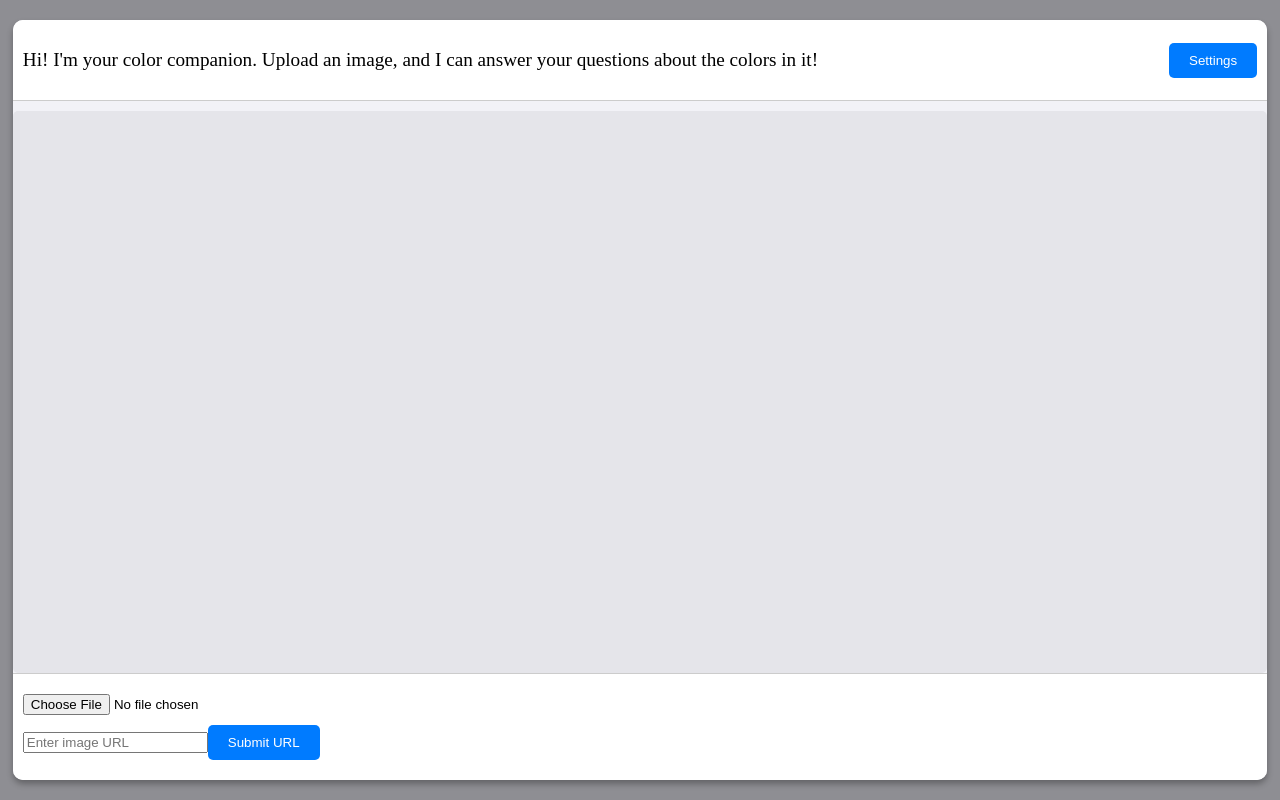
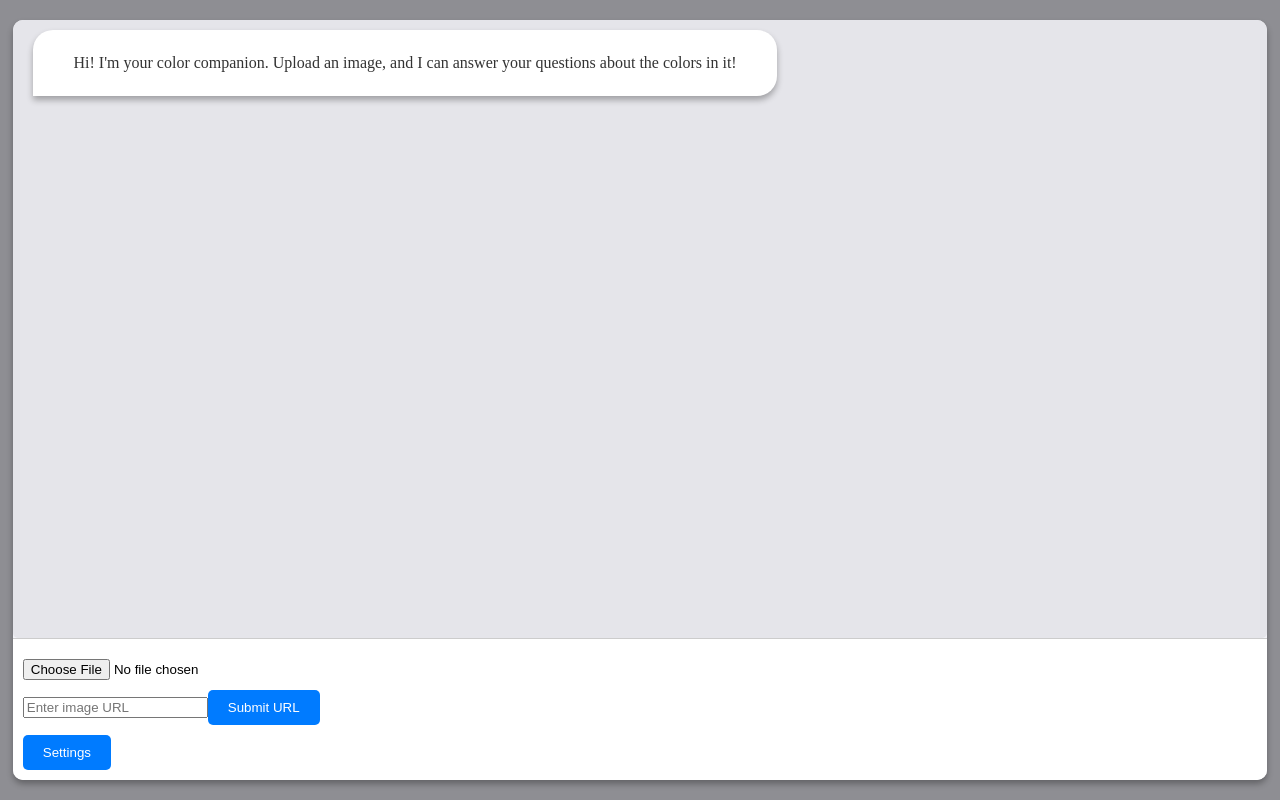
Before and after one commit to s-48/color-companion, a React (Create React App) app in the folder frontend/: page / in a window 1280 px wide. Built offline with nearby package versions, Linux system fonts and the light colour scheme.

Commit message:
Styling with settings button working

```diff
--- a/frontend/public/styles.css
+++ b/frontend/public/styles.css
@@ -27,20 +27,19 @@ body {
     overflow: hidden; /* Prevent external content overflow */
   }
 
-  /* Header styling */
-  .App-header {
-    flex-shrink: 0; /* Prevent header from shrinking */
-    padding: 10px;
-    border-bottom: 1px solid #ccc;
-    background-color: #FFFFFF;
-    display: flex;
-    justify-content: space-between;
-    align-items: center;
-  }
-
-  .color-welcome {
-    font-size: 1.2rem;
-    text-align: left;
+  /* Welcome message */
+.chat-entry.welcome {
+    align-self: left; /* Center the welcome message */
+    background-color: #FFFFFF; /* Background color */
+    padding: 8px;
+    text-align: center;
+    border-top-right-radius: 20px;
+    border-top-left-radius: 20px;
+    border-bottom-right-radius: 20px;
+    box-shadow: 0 4px 6px rgba(0, 0, 0, 0.3);
+    max-width: 60%;
+    font-size: 1rem;
+    color: #333333;
   }
 
   /* Chat window for main content */
@@ -49,7 +48,6 @@ body {
     display: flex;
     flex-direction: column;
     overflow: hidden; /* Prevent external overflow */
-    margin-top: 10px;
   }
 
   /* Chat log container for scrollable content */
@@ -128,3 +126,20 @@ body {
   button:hover {
     background-color: #0056b3;
   }
+
+  /* Center the image preview */
+.chat-entry.image {
+    display: flex;
+    justify-content: center; /* Horizontally center */
+    align-items: center; /* Vertically center (if needed for height) */
+    padding: 10px;
+    border-radius: 20px;
+    max-width: 60%; /* Adjust width to match other chat entries */
+    margin: 10px auto; /* Center the chat entry itself */
+  }
+
+.chat-entry.image img {
+    max-width: 100%; /* Ensure the image fits within the container */
+    max-height: 300px; /* Optional: Prevent overly large images */
+    border-radius: 10px; /* Add rounded corners to the image */
+}
--- a/frontend/src/App.js
+++ b/frontend/src/App.js
@@ -6,12 +6,14 @@ import Settings from './components/Settings';
 
 function App() {
   const [imageUrl, setImageUrl] = useState('');
-  const [chatLog, setChatLog] = useState([]); // Store all chat messages
+  const [chatLog, setChatLog] = useState([
+    { type: 'welcome', content: "Hi! I'm your color companion. Upload an image, and I can answer your questions about the colors in it!" }
+  ]); // Include the welcome message in the chat log
   const [chatStage, setChatStage] = useState(0); // Track current stage
   const chatEndRef = useRef(null); // Reference for auto-scrolling
-  var [personality, setPersonality] = useState('Expert colorblind assistant'); //track settings
-  var [colorblindness, setColorblindness] = useState('none'); //track settings
-  const [showSettings, setShowSettings] = useState(false); //toggle setting panel visibility
+  const [personality, setPersonality] = useState('Expert colorblind assistant'); // Track settings
+  const [colorblindness, setColorblindness] = useState('none'); // Track settings
+  const [showSettings, setShowSettings] = useState(false); // Toggle settings panel visibility
 
   const resetWorkflow = () => {
     setImageUrl(''); // Clear the current image
@@ -19,12 +21,12 @@ function App() {
     // Do not clear chatLog to preserve existing messages
   };
 
-  //Adds a chat to chat log
+  // Add a new entry to the chat log
   const addChatEntry = (type, content) => {
     setChatLog((prev) => [...prev, { type, content }]);
   };
 
-  //Scroll to most recent chat
+  // Scroll to the most recent chat entry
   useEffect(() => {
     chatEndRef.current?.scrollIntoView({ behavior: 'smooth' });
   }, [chatLog]);
@@ -32,19 +34,6 @@ function App() {
   return (
     <div className="App-wrapper">
       <div className="App">
-        <header className="App-header">
-          <div className="color-welcome">
-            <p>Hi! I'm your color companion. Upload an image, and I can answer your questions about the colors in it!</p>
-          </div>
-          {/* Toggle Settings Button */}
-          <button
-            className="toggle-settings"
-            onClick={() => setShowSettings((prev) => !prev)}
-          >
-            {showSettings ? 'Hide Settings' : 'Settings'}
-          </button>
-        </header>
-
         {/* Conditionally Render Settings */}
         {showSettings && (
           <Settings
@@ -62,16 +51,31 @@ function App() {
               <div key={index} className={`chat-entry ${entry.type}`}>
                 {entry.type === 'text' && <p>{entry.content}</p>}
                 {entry.type === 'image' && (
-                  <img src={entry.content} alt="Uploaded preview" style={{ maxWidth: '200px', margin: '5px' }} />
+                  <div className="chat-entry image">
+                    <img
+                      src={entry.content}
+                      alt="Uploaded preview"
+                      style={{ maxWidth: '200px', margin: '5px' }}
+                    />
+                  </div>
                 )}
-                {entry.type === 'question' && <p><strong>Q:</strong> {entry.content}</p>}
-                {entry.type === 'answer' && <p><strong>A:</strong> {entry.content}</p>}
+                {entry.type === 'question' && (
+                  <p>
+                    <strong>Q:</strong> {entry.content}
+                  </p>
+                )}
+                {entry.type === 'answer' && (
+                  <p>
+                    <strong>A:</strong> {entry.content}
+                  </p>
+                )}
+                {entry.type === 'welcome' && <p>{entry.content}</p>}
               </div>
             ))}
             <div ref={chatEndRef} />
           </div>
 
-          {/* Stage 0: no image upload yet */}
+          {/* Stage 0: no image uploaded yet */}
           <div className="chat-input">
             {chatStage === 0 && (
               <div className="">
@@ -95,7 +99,7 @@ function App() {
                 </div>
               </div>
             )}
-            {/* Stage 1: image upload- sending prompt to openAI */}
+            {/* Stage 1: image uploaded */}
             {chatStage === 1 && imageUrl && (
               <div className="user-prompt">
                 <p>What would you like to know about the image?</p>
@@ -114,13 +118,16 @@ function App() {
                 />
               </div>
             )}
-            {/* Stage 2: Prompt submitted and response returned- option to keep asking or new upload */}
+            {/* Stage 2: Response returned */}
             {chatStage === 2 && (
               <div className="user-options">
                 <button onClick={() => setChatStage(1)}>Ask another question</button>
                 <button onClick={resetWorkflow}>Upload a new image</button>
               </div>
             )}
+                <button onClick={() => setShowSettings((prev) => !prev)}>
+                  {showSettings ? 'Close Settings' : 'Settings'}
+                </button>
           </div>
         </div>
       </div>
```
